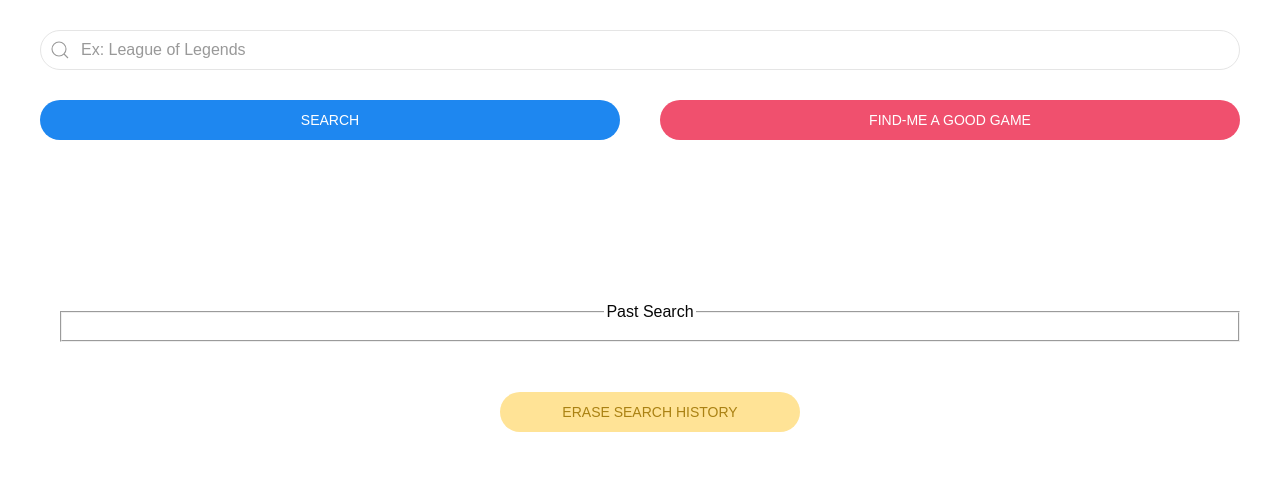
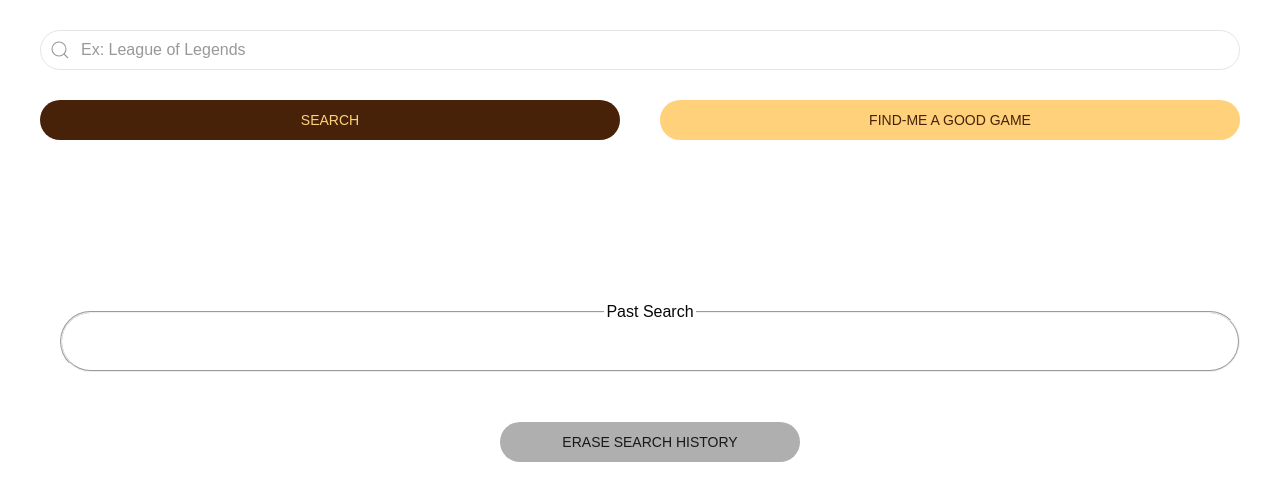
Before and after one commit to wildnei/quisa-project, a plain HTML site: page index.html in a window 1280 px wide. Shown: the part 312-812 px from the top of the page. Drawn offline with nearby package versions, Linux system fonts and the light colour scheme; a web font is replaced by a local one.

Commit message:
final changes into our local storage, everything works so far

```diff
--- a/assets/main.js
+++ b/assets/main.js
@@ -1,8 +1,22 @@
 $("#searchButton").click(function () {
     event.preventDefault();
     var searchGame = $("#searchBar").val();
+    console.log(searchGame)
+    localStorage.setItem("searchTerm", searchGame);
+
+    // This function erases the listed names on the High Score Page
+    $("#clear").on("click", function (event) {
+        $("#searchOutput").empty();
+    });
+
+    // This function erases the listed names from local storage memory, so they don't come back when refreshing the page
+    $("#clear").on("click", function (event) {
+        window.localStorage.clear();
+    });
+
+
     $.ajax({
-        url: "https://api.rawg.io/api/games?search=" + searchGame + "&key=7d8cd764eeb94cf8a9737cc402be2a4b",//extra key to rawg
+        url: "https://api.rawg.io/api/games?search=" + searchGame + "&key=7d8cd764eeb94cf8a9737cc402be2a4b", //extra key to rawg
         method: "GET"
     }).then(function (response) {
         console.log(response);
@@ -53,12 +67,11 @@ $("#searchButton").click(function () {
                 console.log("Steam AppID: " + steamID);
             }
         });
-
-        //  var storedSearch = localStorage.getItem("searchterm");
-        //  localStorage.setItem("searchresults", results);
-        //  console.log(storedSearch);
+                renderButtons();
     });
 });
+
+renderButtons()
 
 $("#searchRandom").click(function () {
     event.preventDefault()
@@ -121,5 +134,23 @@ $("#searchRandom").click(function () {
             console.log("Steam AppID: " + steamID);
         })
     });
+            renderButtons();
+});
 
-});
+function renderButtons() {
+
+
+    $("#searchOutput").empty();
+    for (var i = 0; i < 1; i++) {
+        var b = $("<text>");
+        b.addClass("searches");
+        var retrievedSearches = localStorage.getItem("searchTerm");
+        console.log("this shouldn't be null: ", retrievedSearches)
+        var storage1 = retrievedSearches
+        // b.attr("data-name", pastSearches[i]);
+        b.text(storage1);
+        // b.text(pastSearches[i])
+
+        $("#searchOutput").append(b);
+    }
+}
--- a/assets/style.css
+++ b/assets/style.css
@@ -47,6 +47,7 @@ p {
 .pastSearches {
     text-align: center;
     margin-top: 100px;
+    border-radius: 100px;
 }
 
 .text {
@@ -55,8 +56,16 @@ p {
     text-align: center;
 }
 
-#searchButton, #searchRandom {
+#searchButton {
     border-radius: 50px;
+    background-color: rgb(71, 34, 9);
+    color: rgb(255, 209, 122);
+}
+
+#searchRandom {
+    border-radius: 50px;
+    background-color: rgb(255, 209, 122);
+    color:  rgb(71, 34, 9);
 }
 
 .limitColumnstatus {
@@ -75,21 +84,20 @@ fieldset {
 .searches {
     margin: 0px 5px 0px 5px;
     border: white;
-    padding: 0px 20px 3px 20px;
     border-radius: 5px;
     font-family: 'Yusei Magic', sans-serif;
-    background-color: rgba(141, 141, 141, 0.746);
-    color: white;
+    color: rgb(71, 34, 9);
+    font-size: 20px;
+    font-weight: 600;
 
 }
 
 #clear  {
-
     margin-bottom: 100px;
     justify-content: center;
     align-items: center;
-    color: rgb(170, 129, 18);
-    background-color: rgb(255, 227, 150);
+    color: rgba(14, 14, 14, 0.938);
+    background-color: rgb(175, 175, 175);
     width: 300px;
     margin-top: 50px;
     border-radius: 100px;
```
